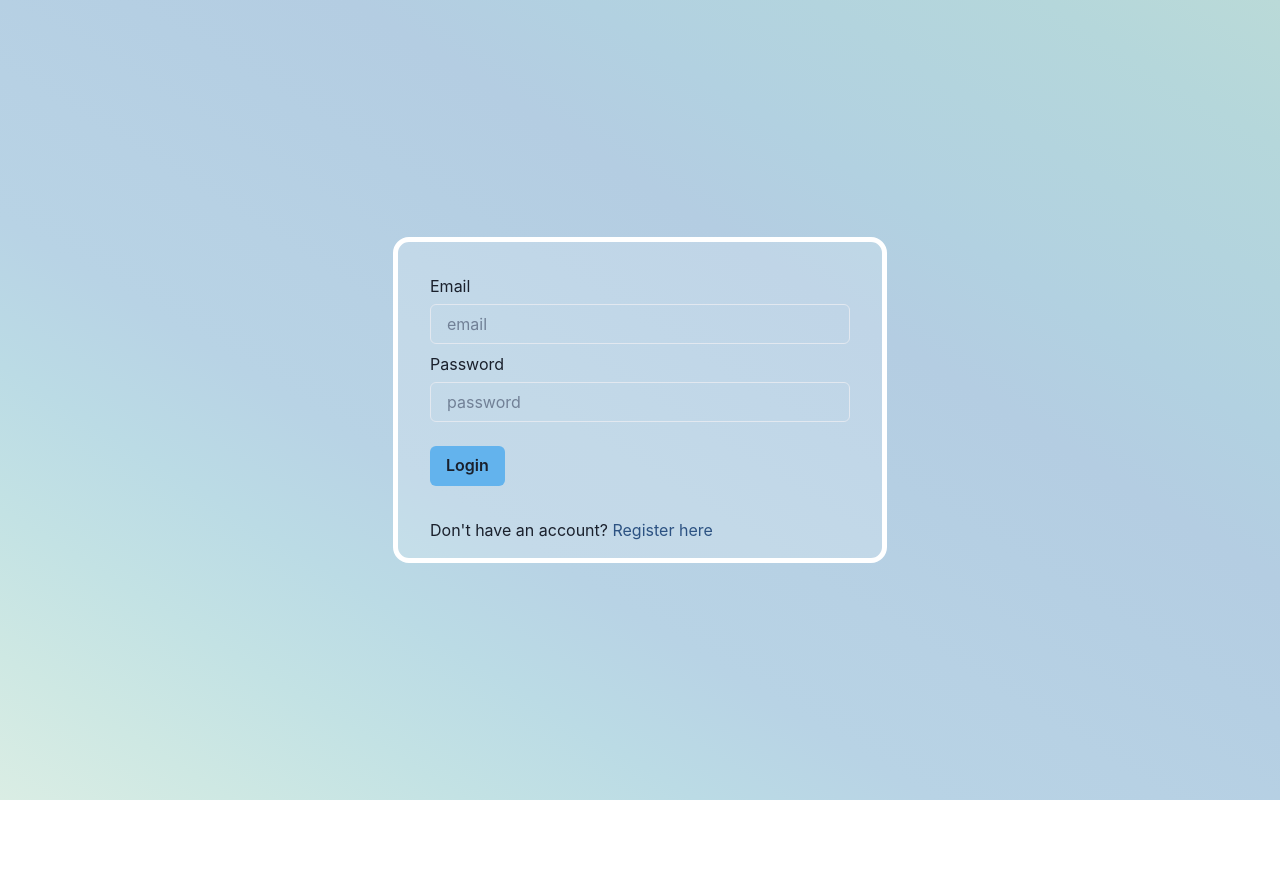
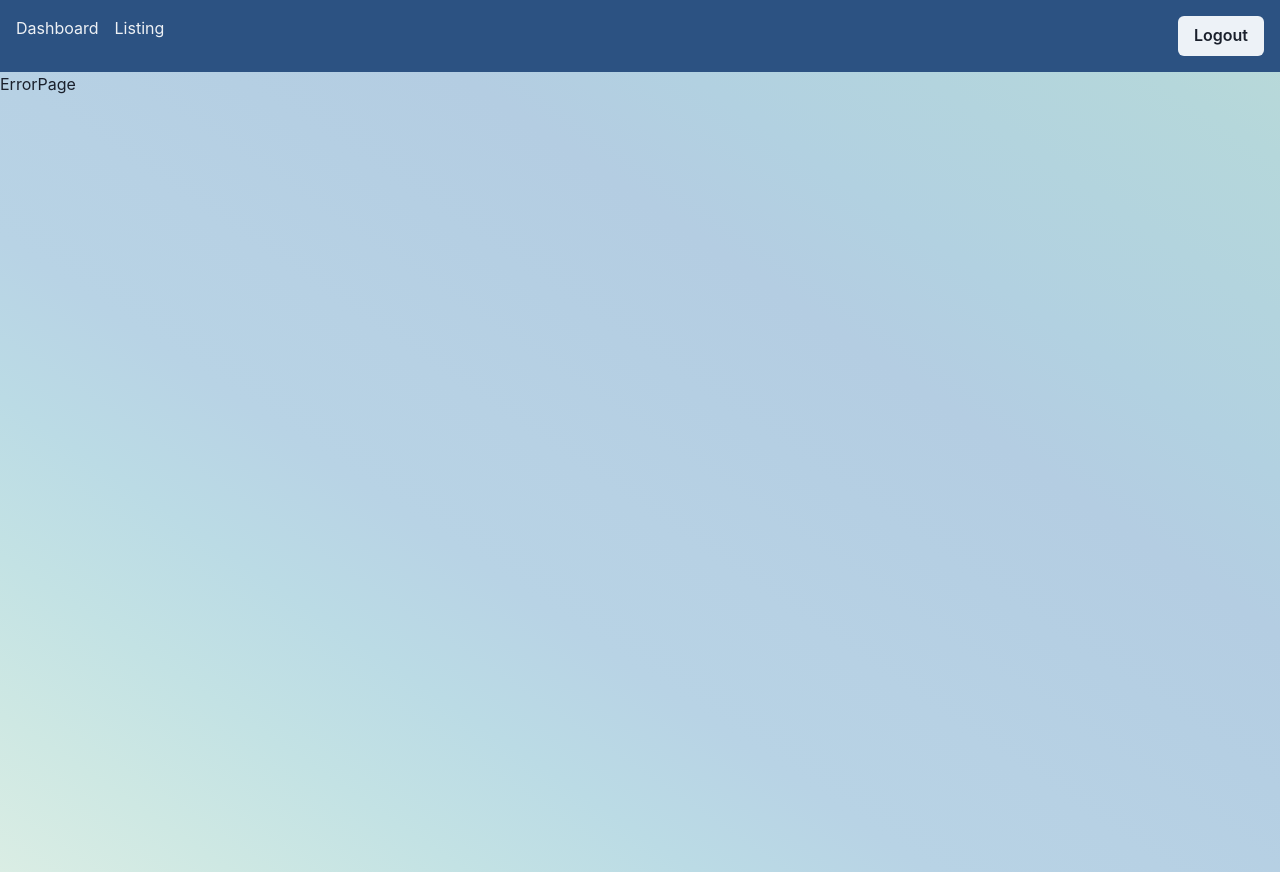
Before and after one commit to Saran-73/kanban-app, a React (Create React App) app in the folder frontend/: page /login in a window 1280 px wide. Before the commit this address led to /. Before the commit the page ends 800 px from the top, so only its background shows below. Built offline with nearby package versions, Linux system fonts and the light colour scheme.

Commit message:
edit feature completed

```diff
--- /dev/null
+++ b/frontend/src/components/AppNavbar.tsx
@@ -0,0 +1,23 @@
+import { Box, Button, Flex, Text } from '@chakra-ui/react'
+import React from 'react'
+
+//@ts-ignorets-ignore
+function AppNavbar({ children }) {
+    return (
+        <Box >
+            <Flex justifyContent="space-between" padding="1em" bg="blue.700">
+                <Flex gap="1em" color="whiteAlpha.900">
+
+                    <Text>Dashboard</Text>
+                    <Text>Listing</Text>
+                </Flex>
+                <Box>
+                    <Button>Logout</Button>
+                </Box>
+            </Flex>
+            {children}
+        </Box>
+    )
+}
+
+export default AppNavbar
--- a/frontend/src/navigation/Appswitch.js
+++ b/frontend/src/navigation/Appswitch.js
@@ -1,6 +1,7 @@
 import { Box } from "@chakra-ui/react";
 import React from "react";
 import { Route, Routes, useNavigate } from "react-router-dom";
+import AppNavbar from "../components/AppNavbar";
 import DashboardPage from "../pages/DashboardPage";
 import ErrorPage from "../pages/ErrorPage";
 import LoginPage from "../pages/LoginPage";
@@ -8,35 +9,55 @@ import RegisterPage from "../pages/RegisterPage";
 import { getApiToken } from "../utils/utlis";
 import { APP_DASHBOARD, APP_LOGIN_PAGE, APP_REGISTER_PAGE } from "./routes";
 
+// const ProtectedRoutes = ({ isAuthenticated }) => {
+//   if (isAuthenticated) {
+//     return (
+//       <DashboardPage />
+//       // <Routes>
+//         // <Route to={APP_DASHBOARD} element={<DashboardPage />} />
+//         // <Route to={APP_REGISTER_PAGE} element={<RegisterPage />} />
+//       // </Routes>
+//     );
+//   }
 
+//   return (<LoginPage />)
+//   // return <Route to={APP_LOGIN_PAGE} element={<LoginPage />} />;
+// };
 
 function Appswitch() {
-  const [ isAuthenticated, setIsAuthenticated ] =React.useState(false)
+  const [isAuthenticated, setIsAuthenticated] = React.useState(false);
   const navigate = useNavigate();
   // let location = useLocation();
 
-  const isUserAuthenticated = () => {
-    if (getApiToken()) {
-      setIsAuthenticated(true)
-      navigate(APP_DASHBOARD)
-    } else {
-      navigate(APP_LOGIN_PAGE)
-    }
-  }
+  // const isUserAuthenticated = () => {
+  //   if (getApiToken()) {
+  //     setIsAuthenticated(true);
+  //     // navigate(APP_DASHBOARD)
+  //   } else {
+  //     setIsAuthenticated(false);
+  //     navigate(APP_LOGIN_PAGE);
+  //   }
+  // };
 
   React.useEffect(() => {
-    isUserAuthenticated()
-  }, [])
+    // isUserAuthenticated();
+  }, []);
 
   return (
+    <AppNavbar>
     <Box minH="100vh">
       <Routes>
         <Route path={APP_REGISTER_PAGE} element={<RegisterPage />} />
         <Route path={APP_LOGIN_PAGE} element={<LoginPage />} />
-        {isAuthenticated && <Route path={APP_DASHBOARD} element={<DashboardPage />} />}
+
+        {/* {isAuthenticated && ( */}
+          <Route path={APP_DASHBOARD} element={<DashboardPage />} />
+        {/* )} */}
         <Route path="*" element={<ErrorPage />} />
-      </Routes>
-    </Box>
+        </Routes>
+      </Box>
+      </AppNavbar>
+
   );
 }
 
--- a/frontend/src/navigation/routes.js
+++ b/frontend/src/navigation/routes.js
@@ -1,3 +1,4 @@
 export const APP_LOGIN_PAGE = '/';
 export const APP_REGISTER_PAGE = '/register';
 export const APP_DASHBOARD = '/dashboard';
+export const APP_LISTING_PAGE = '/listing'
--- a/frontend/src/pages/DashboardPage.tsx
+++ b/frontend/src/pages/DashboardPage.tsx
@@ -25,7 +25,7 @@ function DashboardPage() {
       }
     });
   //@ts-ignore
-  const { mutate: deleteMutation } = useMutation((body) => makeDeleteRequest(DELETE_GOAL_API(body.id)), {
+  const { mutate: deleteMutation } = useMutation((id) => makeDeleteRequest(DELETE_GOAL_API(id)), {
     onSuccess: () => {
       queryClient.invalidateQueries({ queryKey: [GET_GOALS_API] })
       handleToast("Goal Deleted")
@@ -35,16 +35,16 @@ function DashboardPage() {
     }
   })
 
-  // //@ts-ignore
-  // const { mutate: editMutation } = useMutation((body) =>  makePutRequest(UPDATE_GOAL_API(body.id), body), {
-  //     onSuccess: () => {
-  //       queryClient.invalidateQueries({ queryKey: [GET_GOALS_API] })
-  //       handleToast("Goal Updated")
-  //     },
-  //     onError: (err) => {
-  //       console.log(err)
-  //     }
-  //   })
+ //@ts-ignore
+  const { mutate: editMutation } = useMutation(({ id, formBody } ) =>  makePutRequest(UPDATE_GOAL_API(id), formBody), {
+      onSuccess: () => {
+        queryClient.invalidateQueries({ queryKey: [GET_GOALS_API] })
+        handleToast("Goal Updated")
+      },
+      onError: (err) => {
+        console.log(err)
+      }
+    })
 
 
   const handleToast = (title: string) =>  toast({
@@ -55,20 +55,23 @@ function DashboardPage() {
   })
 
   const handleSubmit = () => {
-    if (newGoal === '') return;
+    if (newGoal.trim() === "") return;
     mutate({ goalname: newGoal })
   }
 
   const handleEdit = (rowContent: { _id: string }) => {
-    // const updatedGoal = window.prompt("Enter the new Goal");
-    // editMutation({ id: rowContent._id })
+    const updatedGoal = window.prompt("Enter the new Goal");
+    if (updatedGoal) {
+         //@ts-ignore
+    editMutation({id: rowContent._id , formBody: { goalname: updatedGoal }})
+    }
   }
 
   const handleDelete = (rowContent: { _id: string, goalname: string }) => {
     const isConfirm = window.confirm(`Are you sure you want to delete ${rowContent.goalname}`)
     if (isConfirm) {
          //@ts-ignore
-      deleteMutation({ id: rowContent._id })
+      deleteMutation(rowContent._id)
     }
   }
 
```
Also changed, not shown: frontend/src/pages/ListingPage.tsx (added, +9 -0 lines), 1 other file (tests, documents, lock files or other folders).
